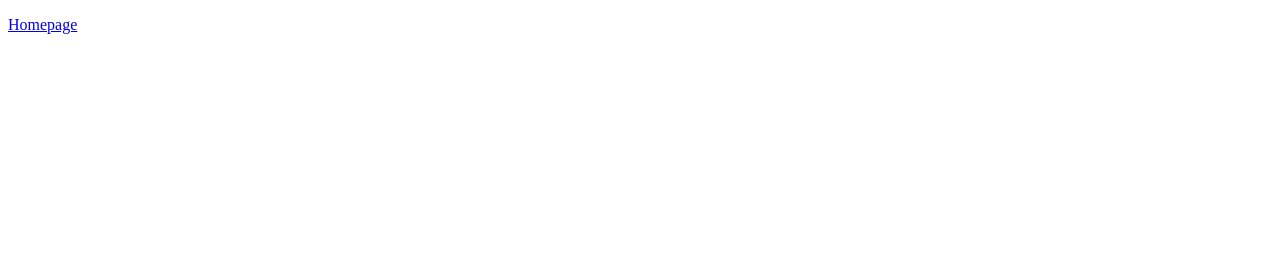
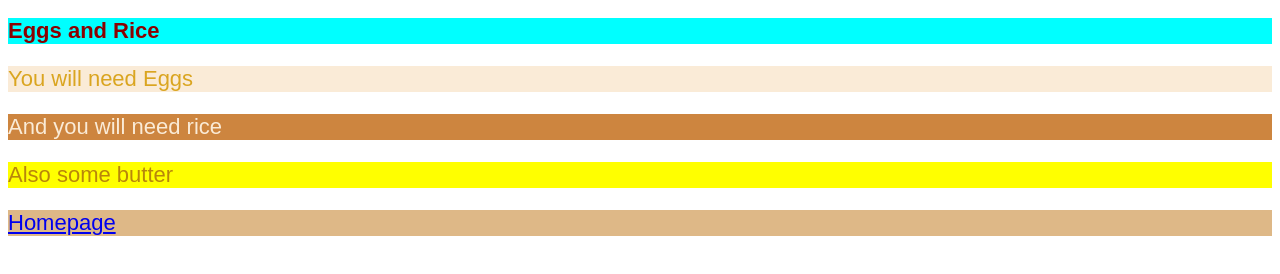
Before and after one commit to Actis2/odin-recipes, a plain HTML site: page recipes/EggsAndRice.html in a window 1280 px wide. Drawn offline with Linux system fonts and the light colour scheme.

Commit message:
changed css with some experimentation for an exercise

```diff
--- a/recipes/EggsAndRice.html
+++ b/recipes/EggsAndRice.html
@@ -4,9 +4,13 @@
     <meta charset="UTF-8">
     <meta name="viewport" content="width=device-width, initial-scale=1.0">
     <title>Eggs and Rice</title>
+    <link rel="stylesheet" href="../style.css">
 </head>
 <body>
-
+    <h2 class="header2">Eggs and Rice</h2>
+    <p class="eggs">You will need Eggs</p>
+    <p class="rice">And you will need rice</p>
+    <p class="butter"> Also some butter</p>
 
 
     <p><a href="../index.html">Homepage</a></p>
--- a/style.css
+++ b/style.css
@@ -8,6 +8,12 @@ h1 {
     color:brown;
     font-size: 32px;
     font-weight: 800;
+}
+
+.header2 {
+    background-color:aqua;
+    color:rgb(139, 0, 0);
+
 }
 
 ul {
@@ -40,3 +46,18 @@ p {
 .ingredients {
     color:rgb(92, 1, 92);
 }
+
+.eggs {
+    color:goldenrod;
+    background-color:antiquewhite;
+}
+
+.rice {
+    color:antiquewhite;
+    background-color:peru;
+}
+
+.butter {
+    color:darkgoldenrod;
+    background-color: yellow;
+}
```
